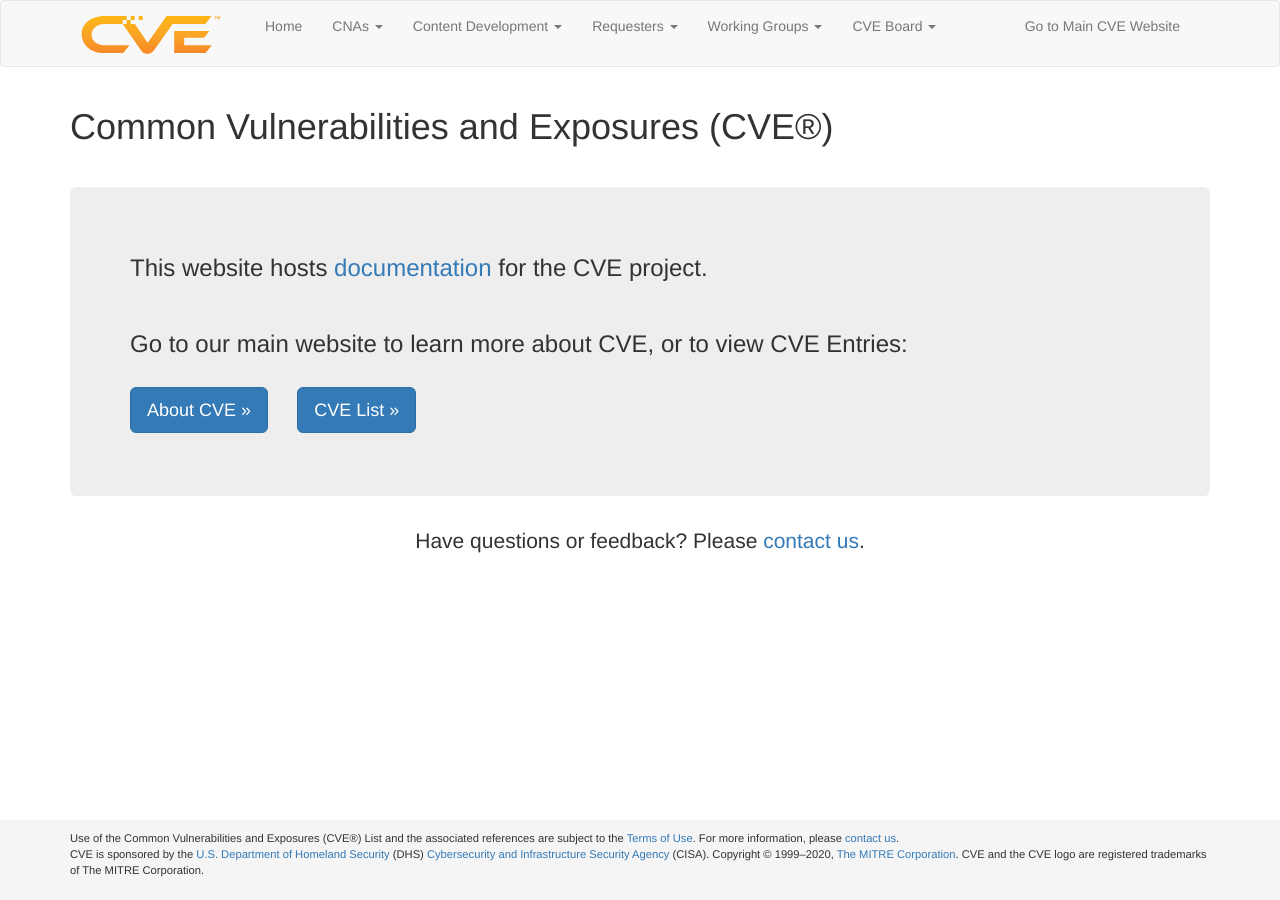
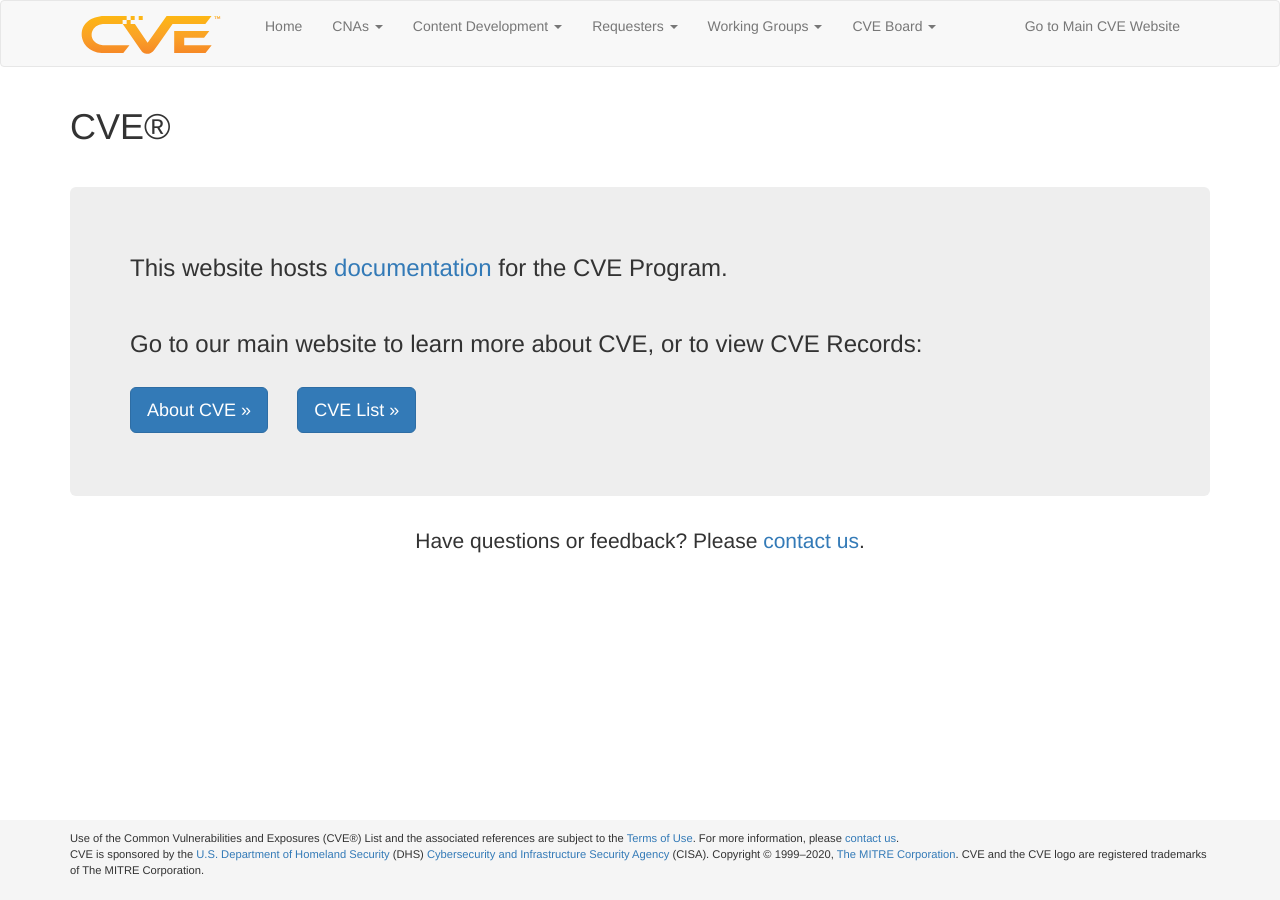
Before and after one commit to CVEProject/cveproject.github.io, a Jekyll site: the page built from index.md, in a window 1280 px wide. Built offline with Jekyll 4.4.1, drawn with Linux system fonts in a browser that asks for light colours; nearby versions of some CDN libraries.

Commit message:
Update index.md
Update to to new 'CVE Program' and 'CVE Records' terminology

```diff
--- a/index.md
+++ b/index.md
@@ -2,12 +2,12 @@
 layout: page
 ---
 
-<h1 class="site-title">Common Vulnerabilities and Exposures (CVE®)</h1>
+<h1 class="site-title">CVE®</h1>
 <br>
 <div class="jumbotron">
-  <h3>This website hosts <a href="/docs/">documentation</a> for the CVE project.</h3>
+  <h3>This website hosts <a href="/docs/">documentation</a> for the CVE Program.</h3>
   <br>
-  <h3>Go to our main website to learn more about CVE, or to view CVE Entries:</h3>
+  <h3>Go to our main website to learn more about CVE, or to view CVE Records:</h3>
   <br>
   <p><a class="btn btn-primary btn-lg" role="button" href="https://cve.mitre.org/about/index.html">About CVE »</a> &nbsp; &nbsp;
   <a class="btn btn-primary btn-lg" role="button" href="https://cve.mitre.org/cve/">CVE List »</a></p>
```
